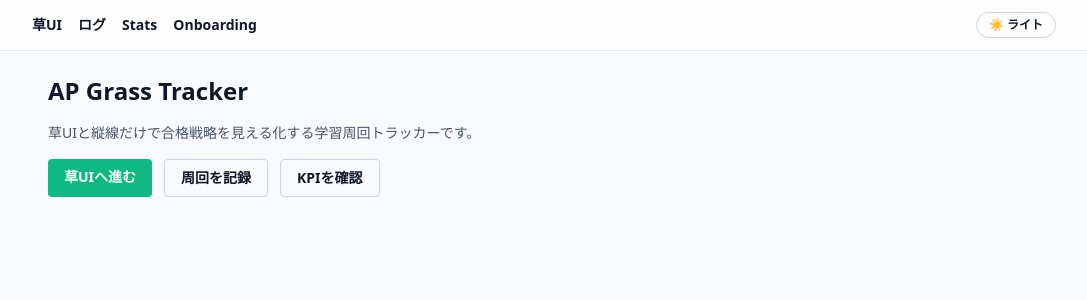
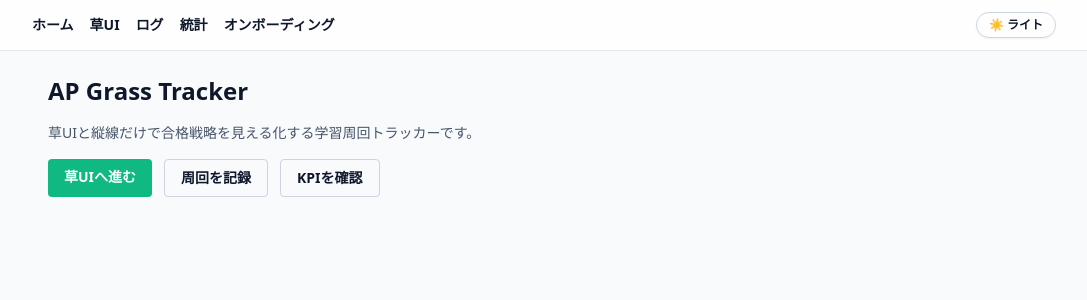
Before and after one commit to Hiro-Chiba/ap-grass-tracker, a Next.js app: page / in a window 1280 px wide. Shown: the top 300 px of the page, without its empty margins (96-1183 px from the left). Built offline with nearby package versions, Linux system fonts and the light colour scheme.

Commit message:
ナビゲーションを日本語化しホームリンクを追加

```diff
--- a/app/layout.tsx
+++ b/app/layout.tsx
@@ -16,6 +16,9 @@ export default function RootLayout({ children }: { children: ReactNode }) {
         <header className="border-b border-slate-200 bg-white/80 px-4 py-3 backdrop-blur dark:border-slate-800 dark:bg-slate-900/80">
           <div className="mx-auto flex max-w-5xl items-center justify-between">
             <nav className="flex gap-4 text-sm font-semibold">
+              <Link href="/" className="hover:underline">
+                ホーム
+              </Link>
               <Link href="/grid" className="hover:underline">
                 草UI
               </Link>
@@ -23,10 +26,10 @@ export default function RootLayout({ children }: { children: ReactNode }) {
                 ログ
               </Link>
               <Link href="/stats" className="hover:underline">
-                Stats
+                統計
               </Link>
               <Link href="/onboarding" className="hover:underline">
-                Onboarding
+                オンボーディング
               </Link>
             </nav>
             <ThemeToggle />
```
